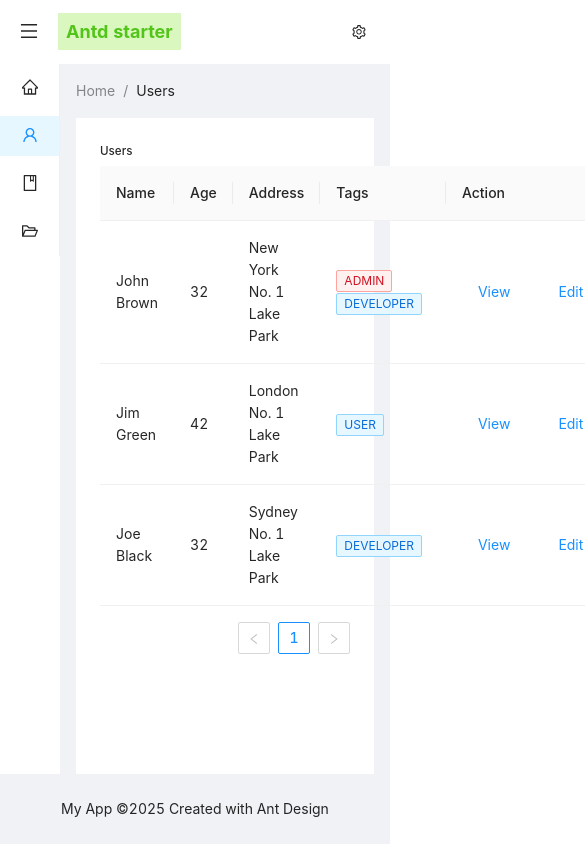
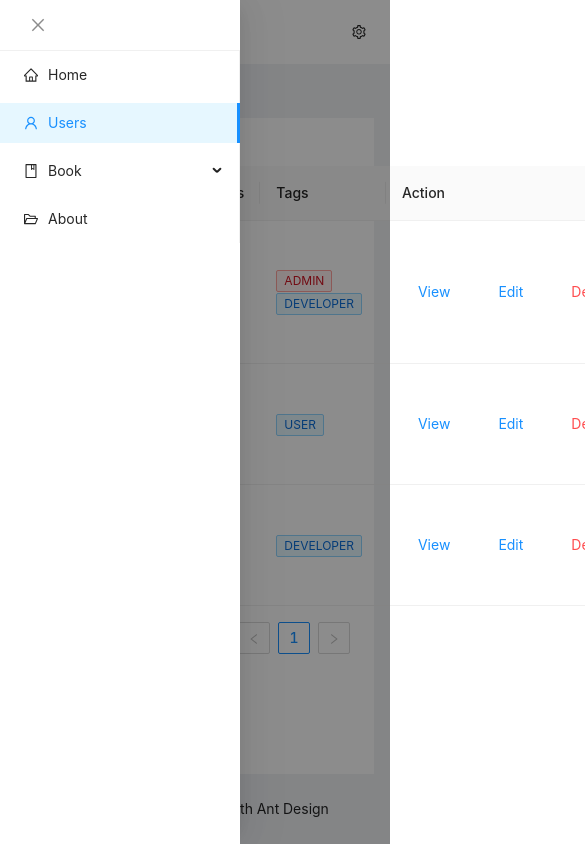
Before and after one commit to tuokaikyle/antd-v4-starter, a React (Vite) app: page /users in a window 390 px wide. Both pictures are taken after a click on the element 29 px from the left and 31 px from the top of the page. Shown: the top 844 px of the page, 585 px wide, since content can reach past the window. Built offline with nearby package versions, Linux system fonts and the light colour scheme.

Commit message:
sidebar as drawer on mobile

```diff
--- a/src/routes/__root.tsx
+++ b/src/routes/__root.tsx
@@ -5,7 +5,7 @@ import {
   useRouterState,
 } from '@tanstack/react-router';
 import { TanStackRouterDevtools } from '@tanstack/react-router-devtools';
-import { Breadcrumb, Dropdown, Layout, Menu } from 'antd';
+import { Breadcrumb, Drawer, Dropdown, Layout, Menu, Tooltip } from 'antd';
 import {
   HomeOutlined,
   UserOutlined,
@@ -15,7 +15,7 @@ import {
   FolderOpenOutlined,
   BookOutlined,
 } from '@ant-design/icons';
-import { useState } from 'react';
+import { useEffect, useState } from 'react';
 import type { MenuProps } from 'antd';
 
 const { Header, Sider, Content, Footer } = Layout;
@@ -56,6 +56,35 @@ const menuItems: MenuItem[] = [
     label: <Link to='/about'>About</Link>,
   },
 ];
+
+// Map each menu key to its raw text for tooltip display when sidebar is collapsed
+const menuTitles: Record<string, string> = {
+  '/': 'Home',
+  '/users': 'Users',
+  '/books': 'Book',
+  '/books/french': 'French',
+  '/books/spanish': 'Spanish',
+  '/about': 'About',
+};
+
+function addTooltips(items: MenuItem[]): MenuItem[] {
+  return items.map((item) => {
+    if (!item) return item;
+    const title = item.key ? menuTitles[String(item.key)] : undefined;
+    const result: MenuItem = { ...item };
+    if (title && item.label) {
+      result.label = (
+        <Tooltip title={title} placement='right'>
+          <span>{item.label}</span>
+        </Tooltip>
+      );
+    }
+    if (item.children) {
+      result.children = addTooltips([...item.children]);
+    }
+    return result;
+  });
+}
 
 const headerMenuItems: MenuProps['items'] = [
   {
@@ -131,10 +160,35 @@ export const Route = createRootRoute({
 
 function RootComponent() {
   const [collapsed, setCollapsed] = useState(false);
+  const [drawerVisible, setDrawerVisible] = useState(false);
+  const [isMobile, setIsMobile] = useState(
+    () => window.matchMedia('(max-width: 767px)').matches
+  );
   const routerState = useRouterState();
   const currentPath = routerState.location.pathname;
   const selectedSidebarKeys = getSelectedSidebarKeys(currentPath);
   const breadcrumbItems = getBreadcrumbItems(currentPath);
+
+  useEffect(() => {
+    const mediaQuery = window.matchMedia('(max-width: 767px)');
+    const handler = (e: MediaQueryListEvent) => setIsMobile(e.matches);
+    mediaQuery.addEventListener('change', handler);
+    return () => mediaQuery.removeEventListener('change', handler);
+  }, []);
+
+  // On desktop, toggle sidebar collapse. On mobile, toggle the drawer.
+  const handleTriggerClick = () => {
+    if (isMobile) {
+      setDrawerVisible((prev) => !prev);
+    } else {
+      setCollapsed((prev) => !prev);
+    }
+  };
+
+  // On mobile, close the drawer after a navigation item is selected
+  const handleDrawerClose = () => setDrawerVisible(false);
+
+  const displayedMenuItems = collapsed ? addTooltips(menuItems) : menuItems;
 
   return (
     <Layout style={{ minHeight: '100vh' }}>
@@ -149,10 +203,9 @@ function RootComponent() {
         >
           <div>
             <MenuOutlined
-              onClick={() => {
-                setCollapsed(!collapsed);
-              }}
+              onClick={handleTriggerClick}
               style={{ fontSize: '18px', padding: '0 20px', cursor: 'pointer' }}
+              title={isMobile ? 'Open navigation' : collapsed ? 'Expand sidebar' : 'Collapse sidebar'}
             />
             <span
               style={{
@@ -173,6 +226,24 @@ function RootComponent() {
         </Header>
 
         <Layout>
+          {isMobile ? (
+            <Drawer
+              placement='left'
+              width={240}
+              closable={true}
+              onClose={handleDrawerClose}
+              visible={drawerVisible}
+              bodyStyle={{ padding: 0 }}
+            >
+              <Menu
+                theme='light'
+                mode='inline'
+                selectedKeys={selectedSidebarKeys}
+                items={menuItems}
+                onClick={handleDrawerClose}
+              />
+            </Drawer>
+          ) : (
             <Sider
               collapsible
               trigger={null}
@@ -186,9 +257,10 @@ function RootComponent() {
                 theme='light'
                 mode='inline'
                 selectedKeys={selectedSidebarKeys}
-              items={menuItems}
+                items={displayedMenuItems}
               />
             </Sider>
+          )}
           <Layout>
             <Breadcrumb style={{ margin: '16px' }}>
               {breadcrumbItems.map((item) => (
```
Lines whose indentation alone changed are shown as unchanged.
